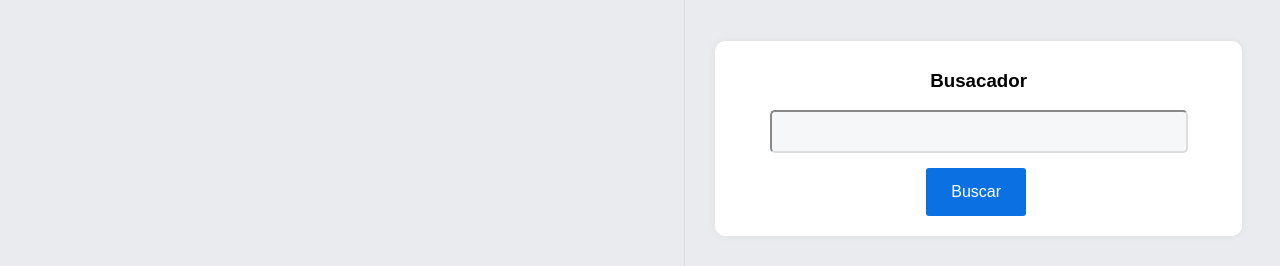
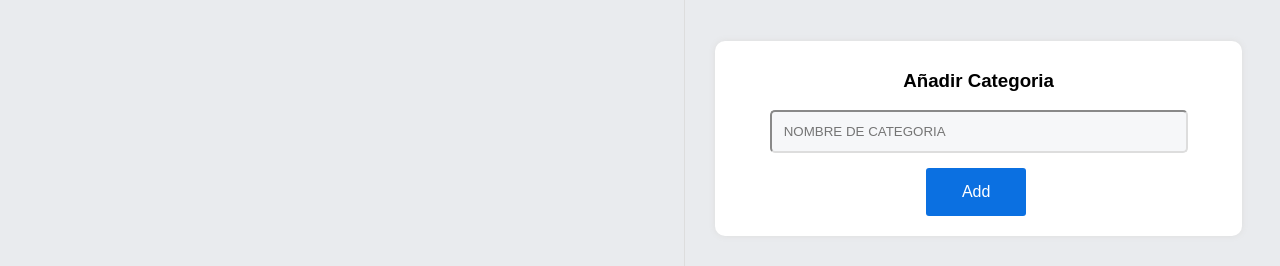
Before and after one commit to chuyMejia/front-react, a React (Create React App) app: page / in a window 1280 px wide. Shown: the part 260-526 px from the top of the page. Built offline with nearby package versions, Linux system fonts and the light colour scheme; no server answers.

Commit message:
se agrego a funcionalidad de agregar nuevas catgorias

```diff
--- a/src/componentes/Buscador.js
+++ b/src/componentes/Buscador.js
@@ -1,12 +1,52 @@
 import React from 'react'
 
  const Buscador = () => {
+
+
+  const addCategory = (e) =>{
+        e.preventDefault();
+        let taget = e.target;
+        let name =  taget.nombre.value;
+
+
+
+
+        const data = {nombre: name}; // Datos que deseas enviar en el body
+
+
+            const url = 'http://localhost:3700/api/save-category'; // URL de la API
+
+            fetch(url, {
+            method: 'POST',
+            headers: {
+                'Content-Type': 'application/json',
+            },
+            body: JSON.stringify(data),
+            })
+            .then(response => {
+                if (!response.ok) {
+                throw new Error('Network response was not ok');
+                }
+
+                return response.json(); // Parsea la respuesta JSON
+            })
+            .then(data => {
+
+              console.log(data);
+              window.location.reload();
+            });
+  }
+
+  const add_category = "Añadir Categoria";
   return (
     <div className="search">
-          <h3 className="title">Busacador</h3>
-          <form>
-            <input type="text" placeholder=""/>
-            <button>Buscar</button>
+          <h3 className="title">{add_category}</h3>
+          <form onSubmit={addCategory}>
+          <input type="text"
+                     id = "nombre"
+                     name = "nombre"
+                     placeholder="NOMBRE DE CATEGORIA" />
+            <button>Add</button>
           </form>
         </div>
   )
```
